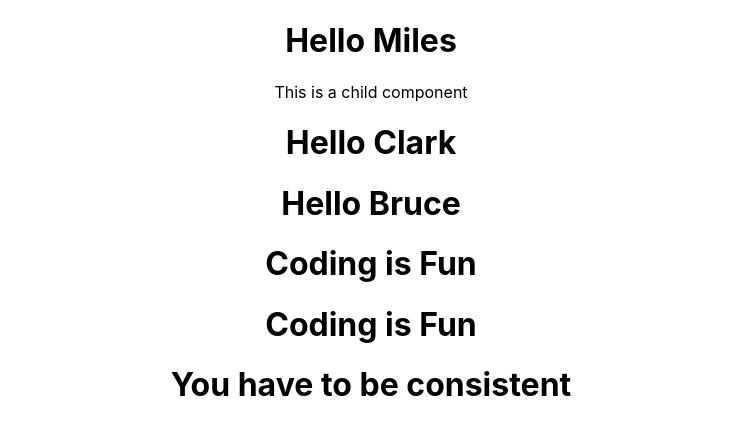
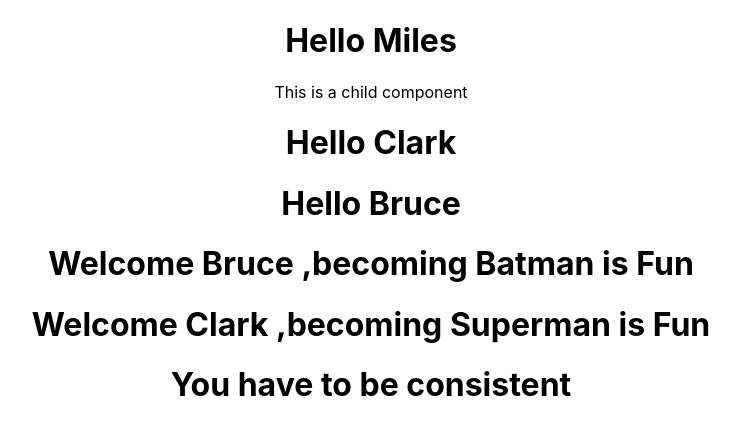
Before and after one commit to DavisKiprotich/React-Introduction, a React (Create React App) app in the folder react-introduction/: page / in a window 1280 px wide. Shown: the top 434 px of the page, without its empty margins (269-1009 px from the left). Built offline with nearby package versions, Linux system fonts and the light colour scheme.

Commit message:
child components

```diff
--- a/react-introduction/src/components/Welcome.js
+++ b/react-introduction/src/components/Welcome.js
@@ -2,7 +2,7 @@ import React, { Component } from "react";
 
 class Welcome extends Component{
     render(){
-        return <h1>Coding is Fun</h1>
+        return <h1>Welcome {this.props.name} ,becoming {this.props.heroName} is Fun</h1>
     }
 }
 
```
